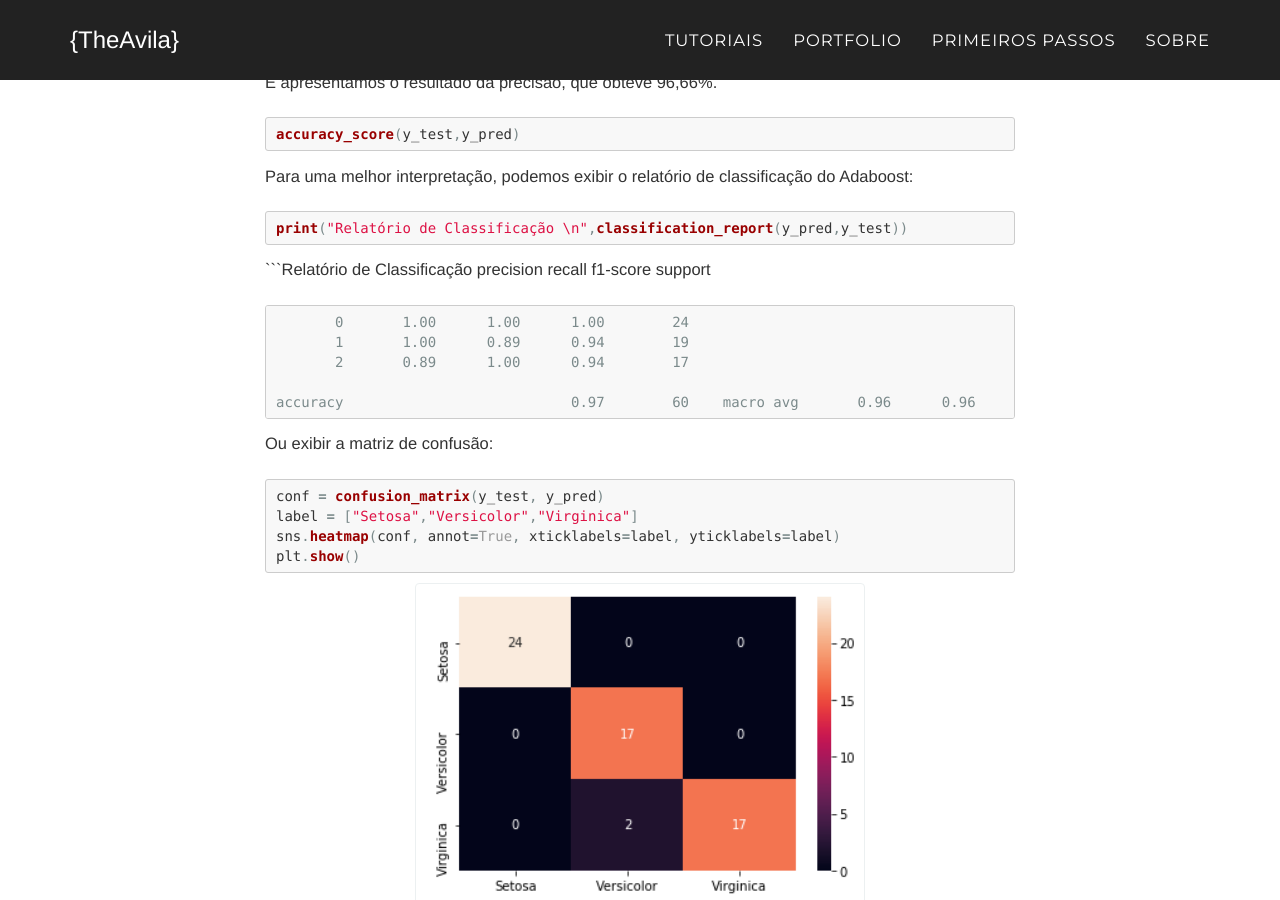
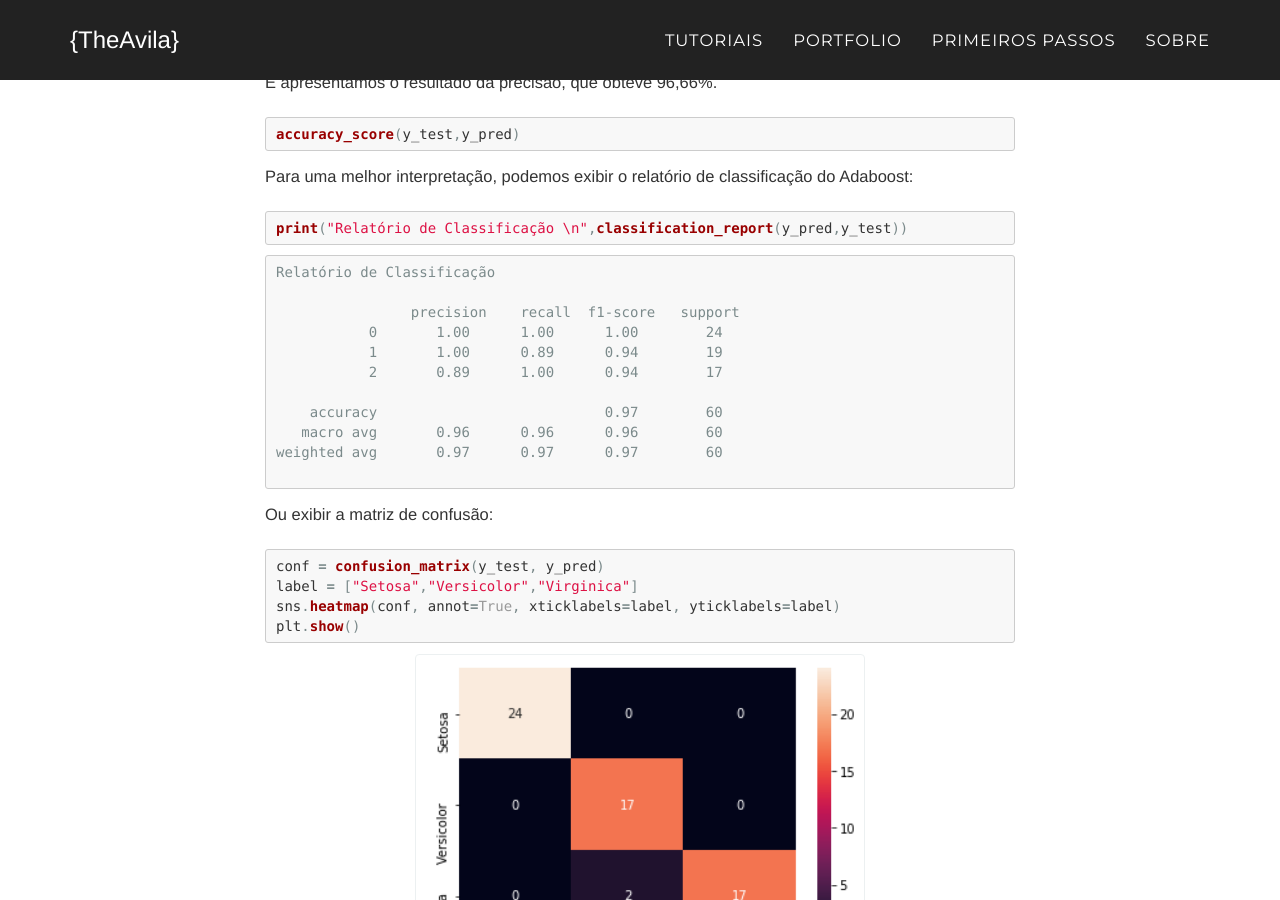
Before and after one commit to theavila/theavila.github.io, a Jekyll site: the page built from _posts/2020-07-4-adaboost-IRIS.md, in a window 1280 px wide and 900 px high, scrolled down 4309 px. Built offline with Jekyll 4.4.1, drawn with Linux system fonts in a browser that asks for light colours; some web fonts are replaced; comment, search, counter and statistics services are not loaded.

Commit message:
Update 2020-07-4-adaboost-IRIS.md

````diff
--- a/_posts/2020-07-4-adaboost-IRIS.md
+++ b/_posts/2020-07-4-adaboost-IRIS.md
@@ -165,9 +165,10 @@ Para uma melhor interpretação, podemos exibir o relatório de classificação
 print("Relatório de Classificação \n",classification_report(y_pred,y_test))
 {% endhighlight %}
 
-```Relatório de Classificação
-               precision    recall  f1-score   support
+```
+Relatório de Classificação
 
+                precision    recall  f1-score   support
            0       1.00      1.00      1.00        24
            1       1.00      0.89      0.94        19
            2       0.89      1.00      0.94        17
@@ -175,6 +176,7 @@ print("Relatório de Classificação \n",classification_report(y_pred,y_test))
     accuracy                           0.97        60
    macro avg       0.96      0.96      0.96        60
 weighted avg       0.97      0.97      0.97        60
+
 ```
 
 Ou exibir a matriz de confusão:
````
